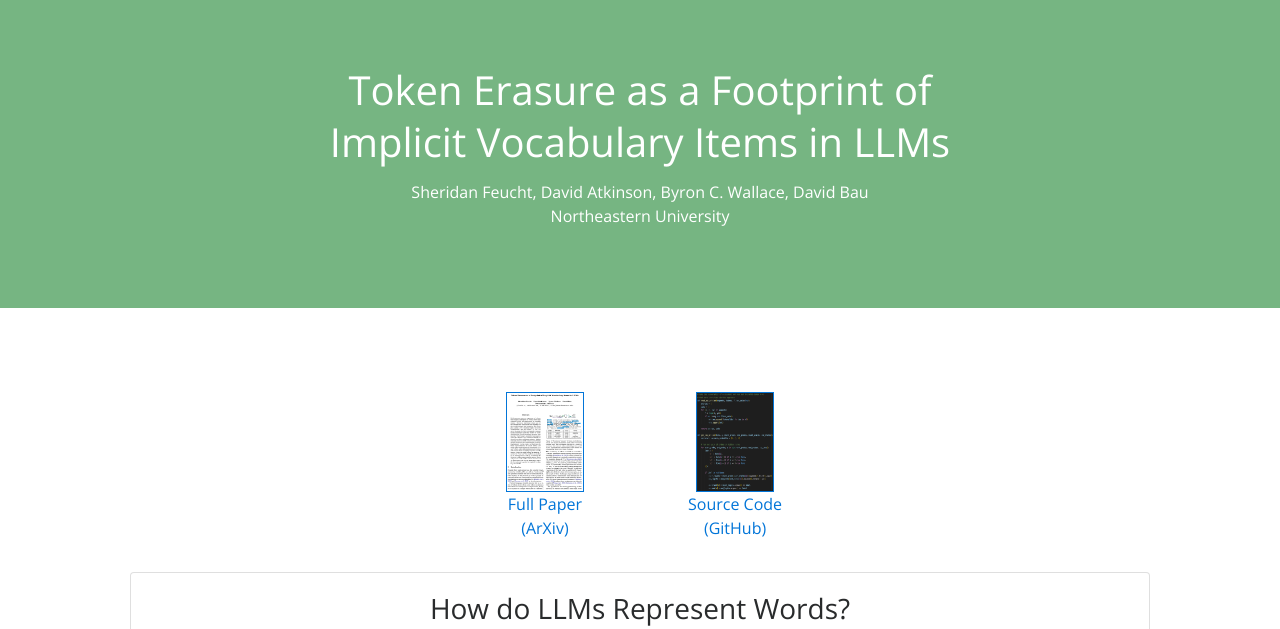
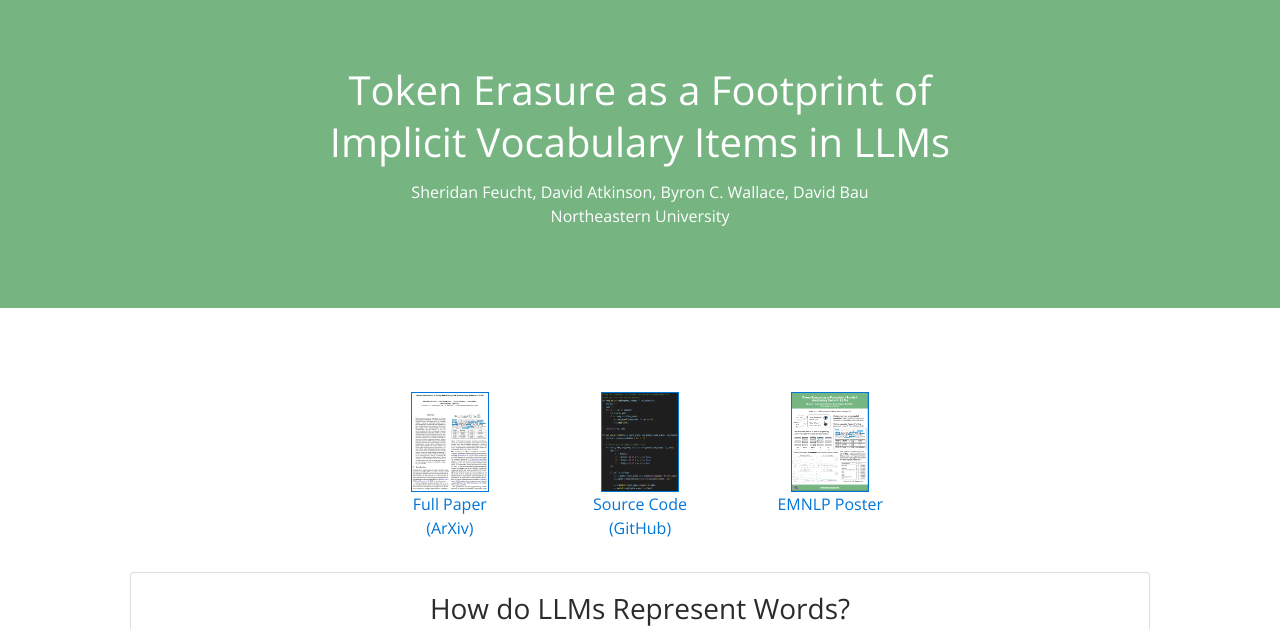
Before and after one commit to sfeucht/footprints-web, a plain HTML site: page src/index.html in a window 1280 px wide. Shown: the top 629 px of the page. Drawn offline with nearby package versions, Linux system fonts and the light colour scheme.

Commit message:
add emnlp poster

```diff
--- a/src/index.html
+++ b/src/index.html
@@ -92,6 +92,11 @@
                     <img height="100" width="78" src="images/code-thumb.png" style="border:1px solid; margin: 0 38px;"
                         alt="Github code thumbnail" data-nothumb="">
                     <br>Source Code<br>(GitHub)<br>
+                </a>
+                <a href="/poster.pdf" class="d-inline-block p-3 align-top" target="_blank">
+                    <img height="100" width="78" src="images/poster-thumb.png" style="border:1px solid; margin: 0 38px;"
+                        alt="Poster thumbnail" data-nothumb="">
+                    <br>EMNLP Poster<br>
                 </a>
             </p>
 
@@ -251,7 +256,7 @@
 
                 <h2>How to cite</h2>
 
-                <p>This work will be presented at EMNLP 2024. It can be cited as follows:
+                <p>This work was presented at EMNLP 2024. It can be cited as follows:
                 </p>
 
                 <div class="card">
```
Also changed, not shown: src/images/poster-thumb.png (added), 1 other file.
